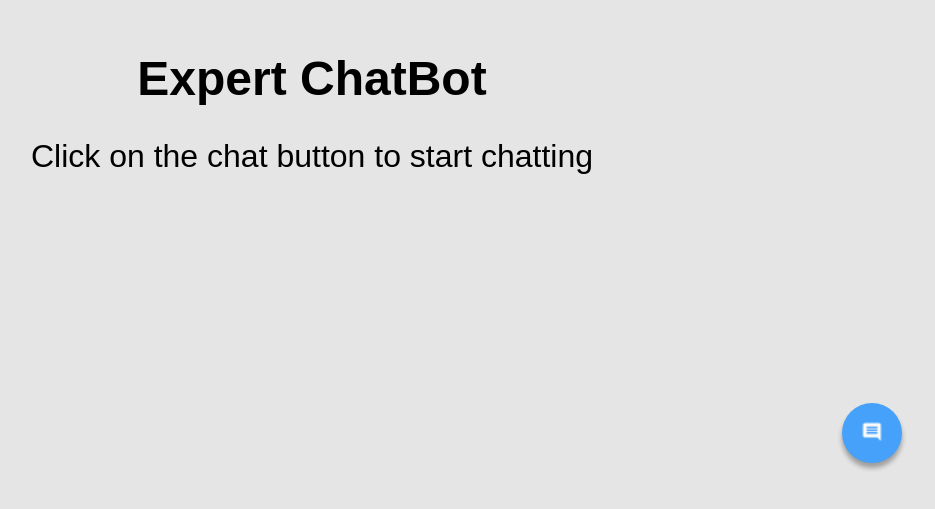
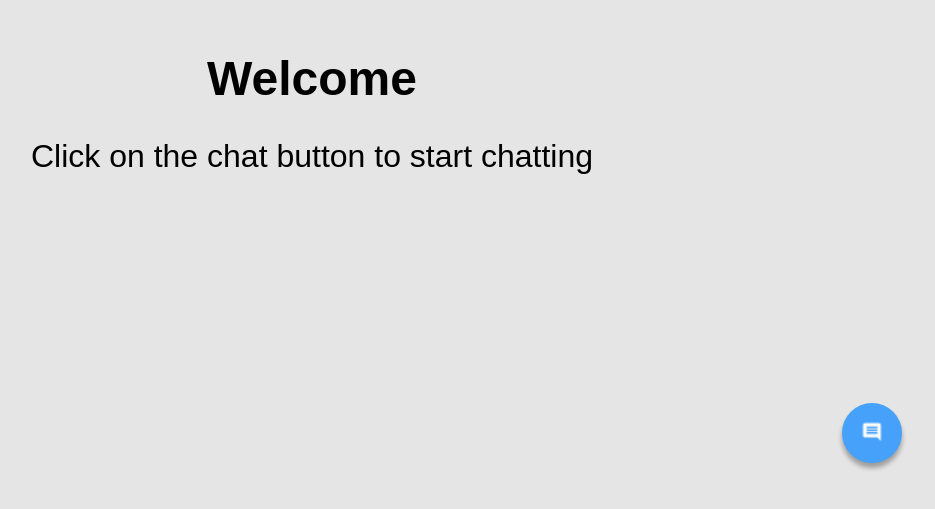
Before and after one commit to shahriarshakil0/Rasa_Compound_Bot, a plain HTML site: page index.html in a window 1280 px wide. Shown: the part 287-796 px from the top of the page, without its empty margins (328-1263 px from the left). Drawn offline with nearby package versions, Linux system fonts and the light colour scheme.

Commit message:
Update index.html

```diff
--- a/index.html
+++ b/index.html
@@ -38,7 +38,7 @@
 <body>
 
     <section>
-        <h1>Expert ChatBot</h1>
+        <h1>Welcome</h1>
         <p>Click on the chat button to start chatting</p>
     </section>
 
```
